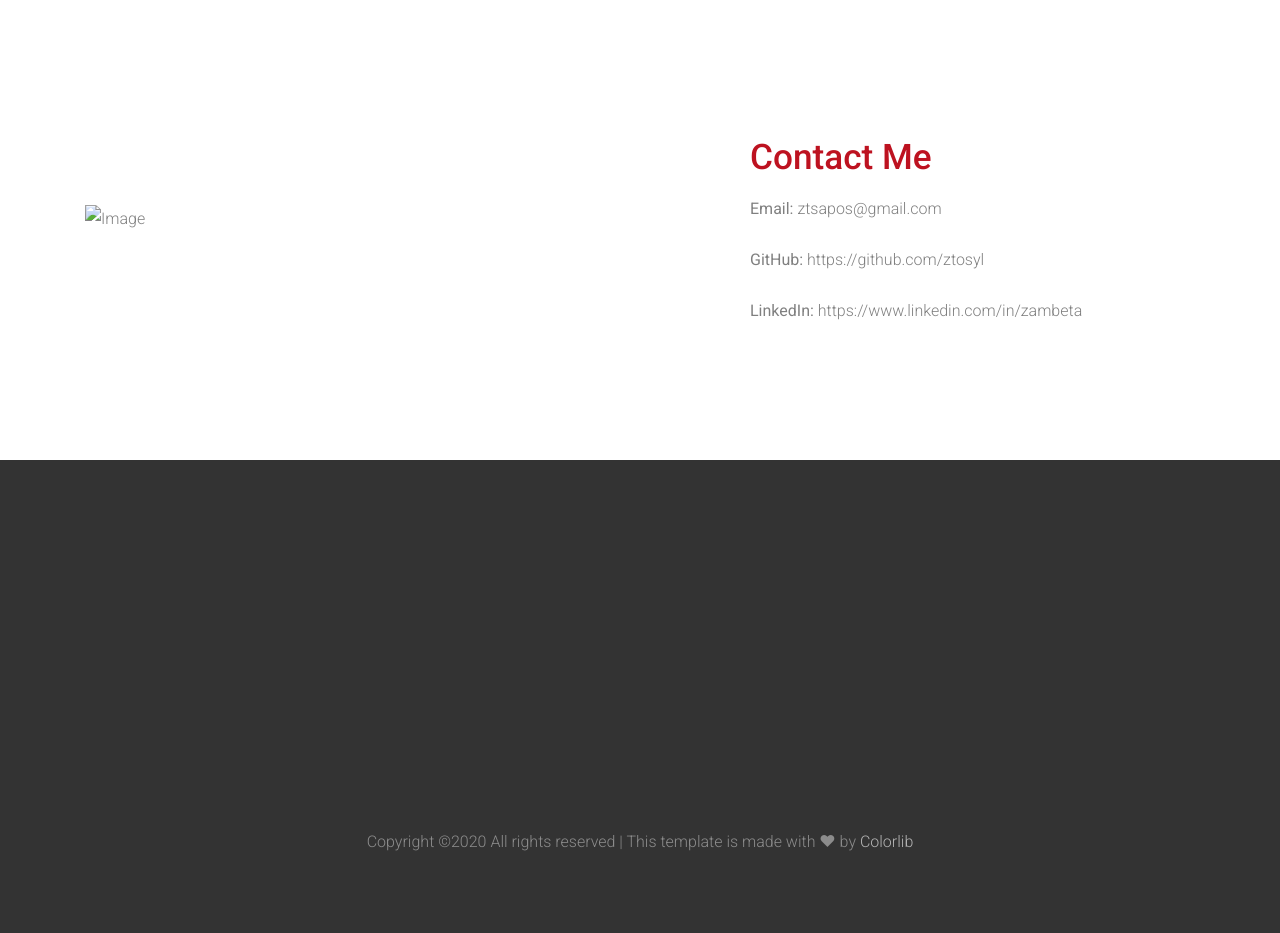
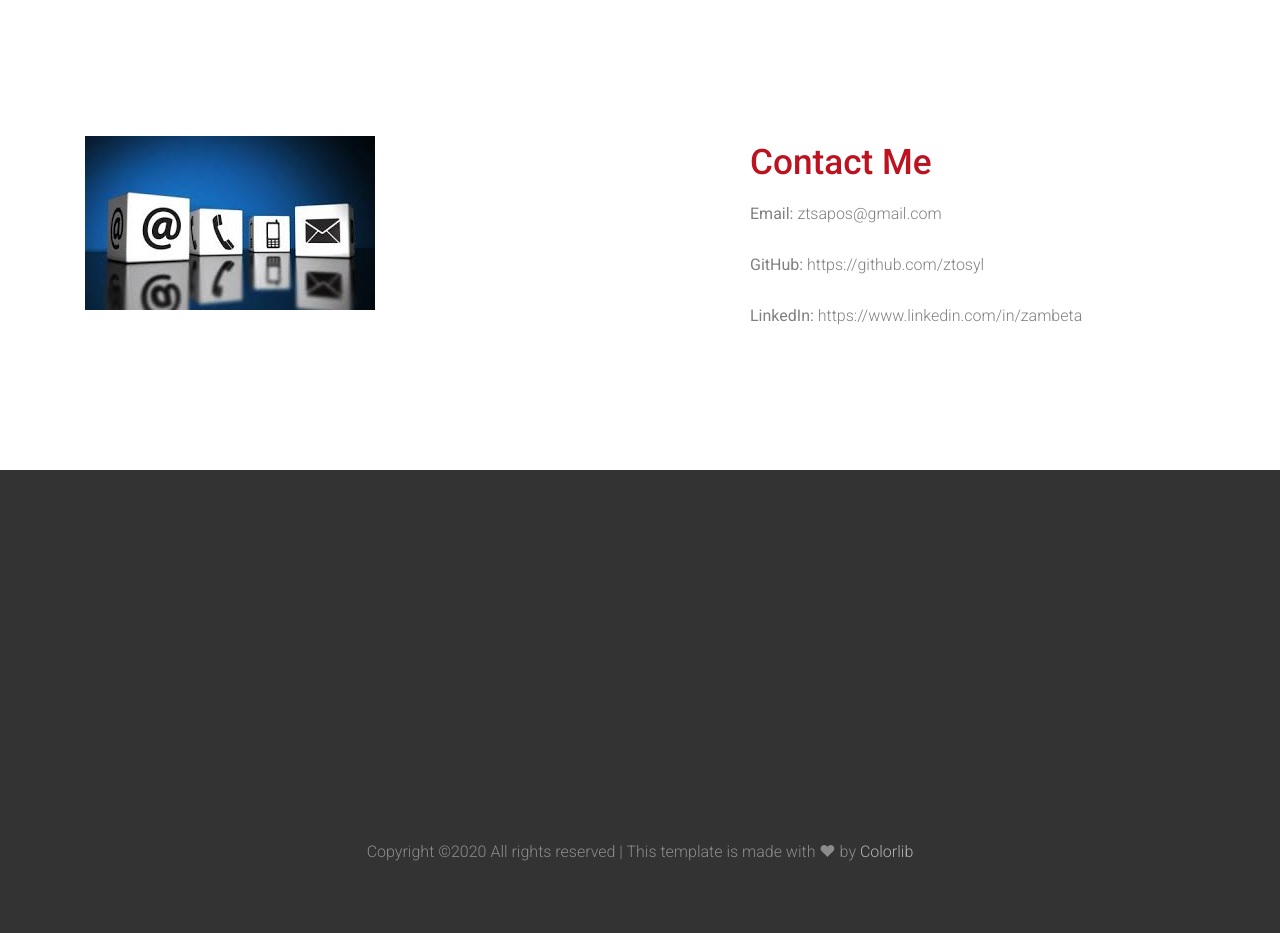
Before and after one commit to ztosyl/ztosyl.github.io, a website: page index.html in a window 1280 px wide. Shown: the part 4120-5053 px from the top of the page. Drawn offline with Linux system fonts and the light colour scheme; a web font is replaced by a local one.

Commit message:
Fix image name

```diff
--- a/index.html
+++ b/index.html
@@ -189,7 +189,7 @@
       <div class="container">
         <div class="row align-items-center">
           <div class="col-lg-6 mb-5">
-            <img src="images/contact-image.jpg" alt="Image" class="img-fluid">
+            <img src="images/contact_image.jpg" alt="Image" class="img-fluid">
           </div>
           <div class="col-lg-5 ml-auto section-title">
             <h2 class="title text-primary mb-3">Contact Me</h2>
```
